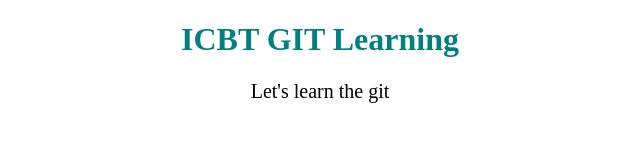
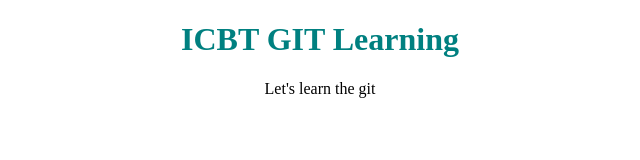
Before and after one commit to React-Team-01/icbt-git-learning, a plain HTML site: page index.html in a window 1280 px wide. Shown: the full height of the page, 320-960 px from the left. Drawn offline with Linux system fonts and the light colour scheme.

Commit message:
change style file and adds new file2

```diff
--- a/style.css
+++ b/style.css
@@ -6,7 +6,3 @@ h1 {
   font-weight: bold;
   color: teal;
 }
-p {
-  font-size: initial;
-  font-size: 20px;
-}
```
Also changed, not shown: file2.txt (added).
